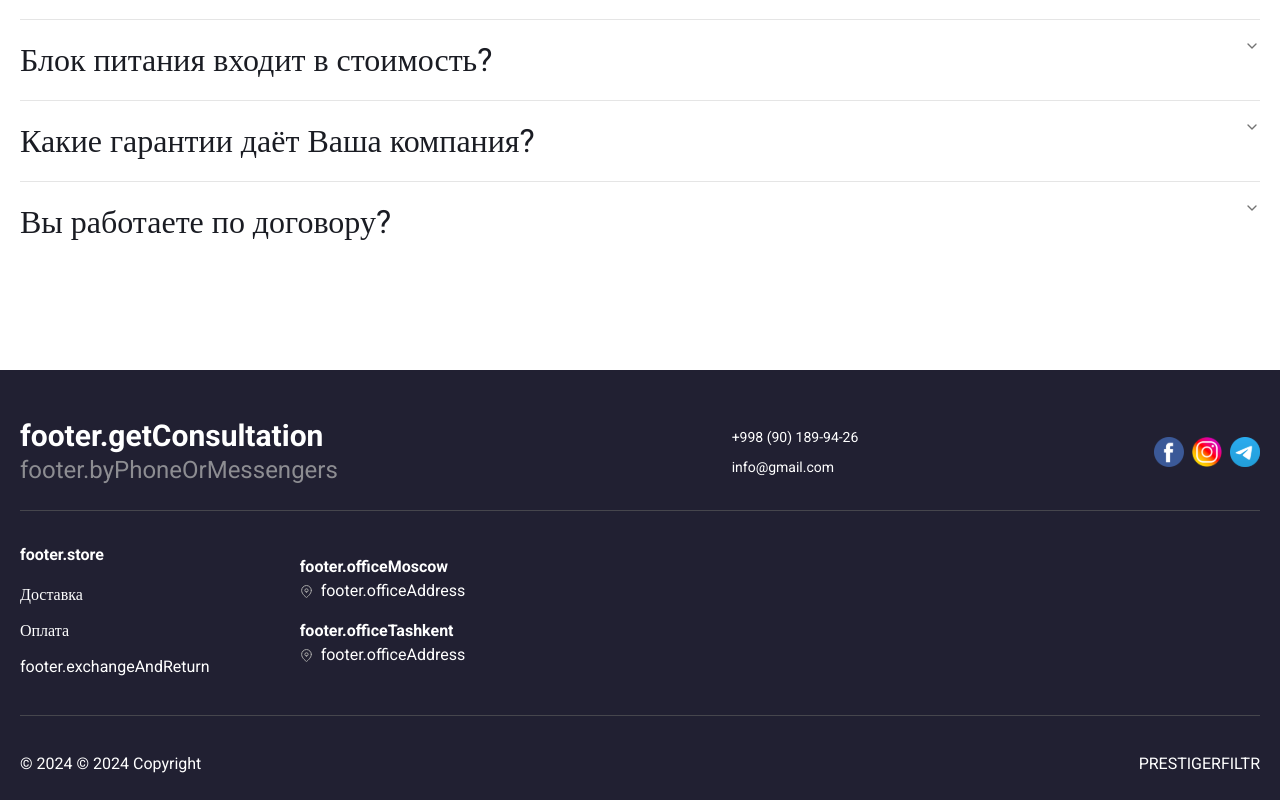
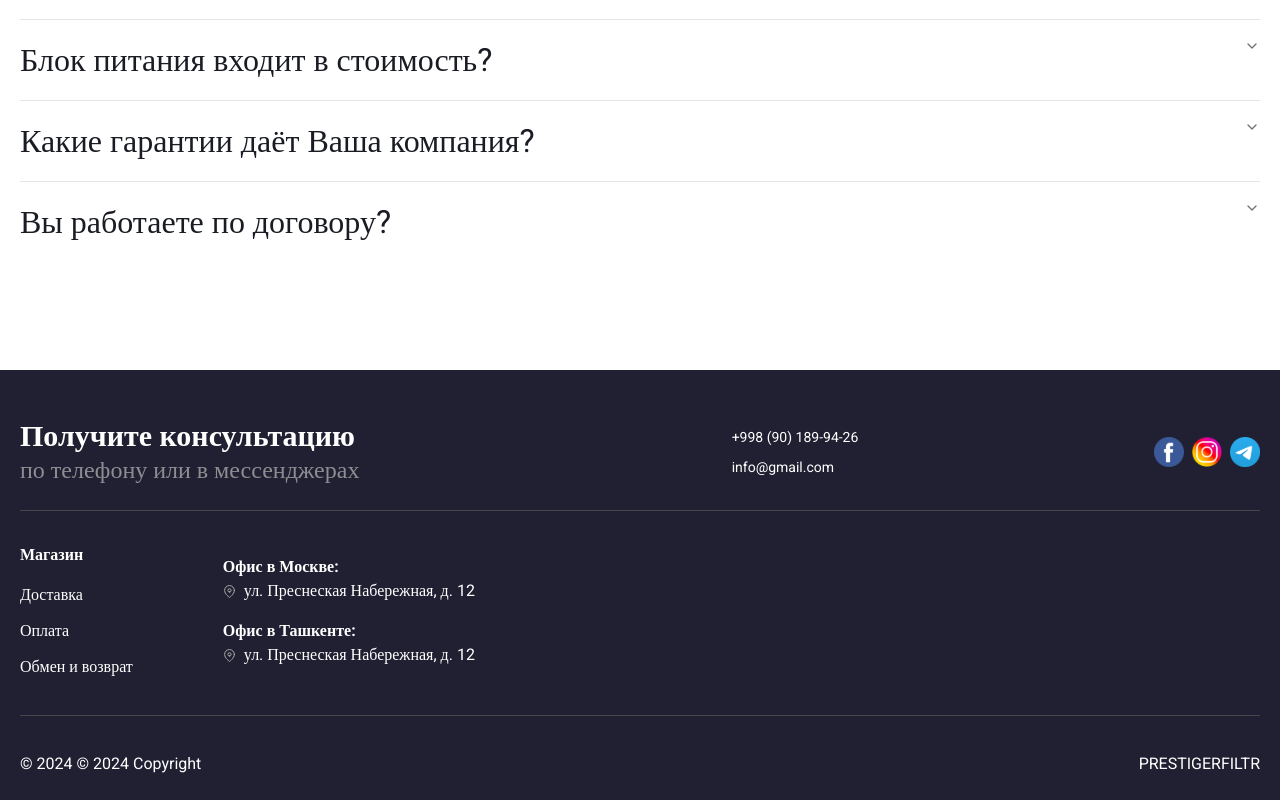
Before and after one commit to batya002/ru-filter-client, a React (Vite) app: page / in a window 1280 px wide. Shown: the part 7288-8088 px from the top of the page. Built offline with nearby package versions, Linux system fonts and the light colour scheme.

Commit message:
current state [16:36]

```diff
--- a/src/components/layout/footer/desktop/DesktopFooter.tsx
+++ b/src/components/layout/footer/desktop/DesktopFooter.tsx
@@ -9,10 +9,10 @@ export default function DesktopFooter() {
         <div className="flex items-center justify-between pb-6 border-b border-b-[#46464d]">
           <div className="w-[26rem]">
             <p className="font-bold text-3xl text-white">
-              {t("footer.getConsultation")}
+              {t("footer.consultation")}
             </p>
             <span className="font-normal text-2xl text-[#8d8d92]">
-              {t("footer.byPhoneOrMessengers")}
+              {t("footer.byPhone")}
             </span>
           </div>
           <div>
@@ -59,7 +59,7 @@ export default function DesktopFooter() {
         <div className="pt-8 pb-9 border-b border-b-[#46464d] flex items-center gap-x-[5.625rem]">
           <div>
             <h3 className="font-bold text-[1rem] leading-6 text-white mb-4">
-              {t("footer.store")}
+              {t("footer.shop")}
             </h3>
             <a href="#" className="block font-normal text-[1rem] leading-6 text-white mb-3">
               {t("footer.delivery")}
@@ -68,29 +68,29 @@ export default function DesktopFooter() {
               {t("footer.payment")}
             </a>
             <a href="#" className="block font-normal text-[1rem] leading-6 text-white">
-              {t("footer.exchangeAndReturn")}
+              {t("footer.exchange")}
             </a>
           </div>
           <div>
             <div className="mb-4">
               <h3 className="font-bold text-[1rem] leading-6 text-white">
-                {t("footer.officeMoscow")}
+                {t("footer.moscowOffice")}
               </h3>
               <div className="flex items-center gap-x-2">
                 <img src="./icons/map-pin.svg" alt="map pin icon" className="w-[0.8125rem] h-[0.8125rem]" />
                 <p className="font-normal text-[1rem] leading-6 text-white">
-                  {t("footer.officeAddress")}
+                  {t("footer.address")}
                 </p>
               </div>
             </div>
             <div>
               <h3 className="font-bold text-[1rem] leading-6 text-white">
-                {t("footer.officeTashkent")}
+                {t("footer.tashkentOffice")}
               </h3>
               <div className="flex items-center gap-x-2">
                 <img src="./icons/map-pin.svg" alt="map pin icon" className="w-[0.8125rem] h-[0.8125rem]" />
                 <p className="font-normal text-[1rem] leading-6 text-white">
-                  {t("footer.officeAddress")}
+                  {t("footer.address")}
                 </p>
               </div>
             </div>
```
